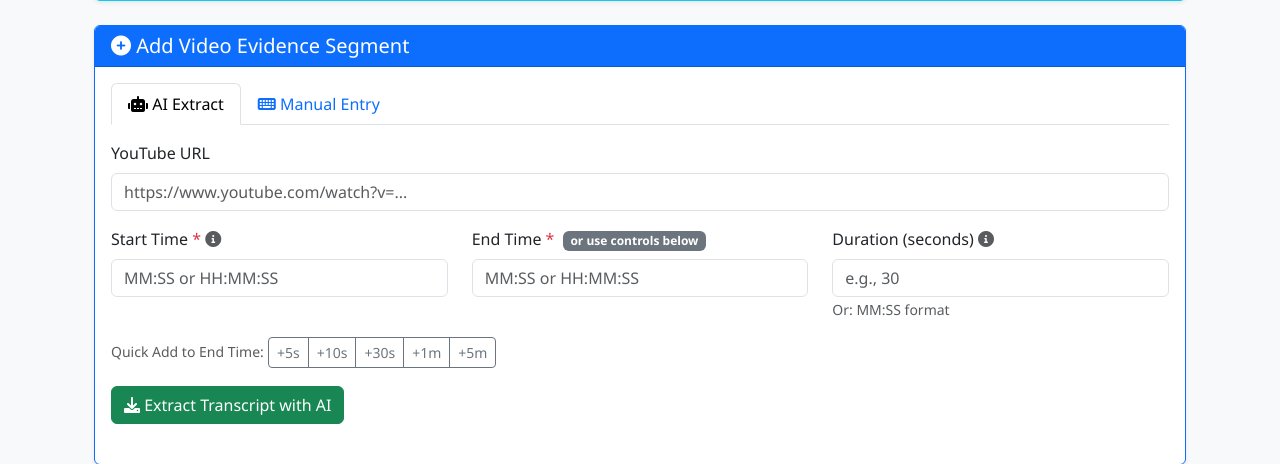
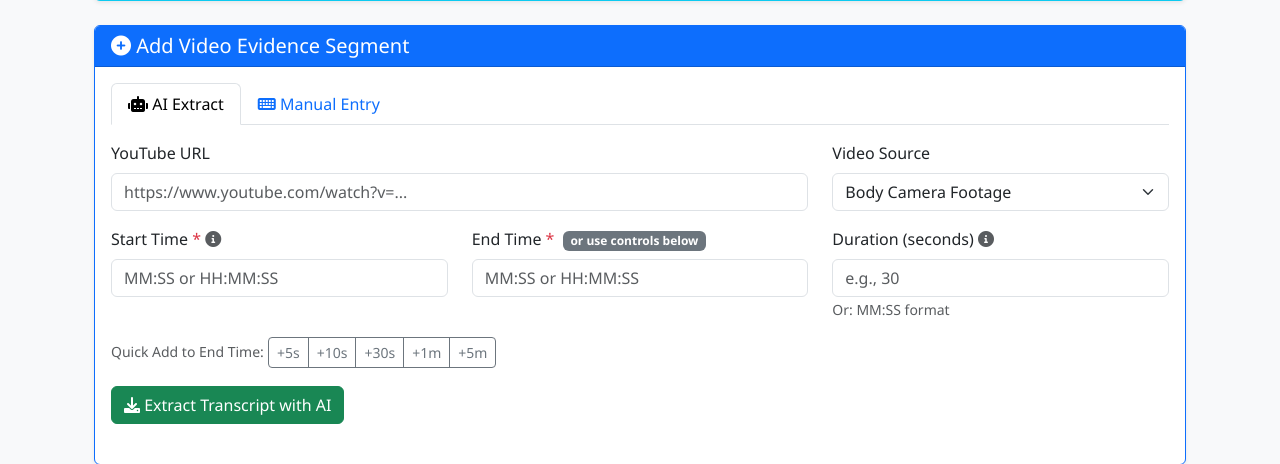
Before and after one commit to LaylaAddi/1983, a Django app: page /documents/1/evidence/ in a window 1280 px wide. Shown: the part 1020-1484 px from the top of the page. Run offline with Django 4.2, Linux system fonts and the light colour scheme; a user stored in the database is signed in; tables that the repository leaves empty hold one stand-in row (values such as "Sample post"); parts of the project's set-up code (start-up, migrations or seed data) failed here and were passed over; some libraries are stand-ins or nearby versions.

Commit message:
Add video source/origin selection for evidence
Allows users to specify whether video is from:
- Body Camera Footage (default)
- Plaintiff-Recorded Video
- Surveillance Camera
- Dashboard Camera
- Witness-Recorded Video
- Other

Changes:
- Add source_type and source_description fields to VideoEvidence model
- Add source selection dropdown to both AI Extract and Manual Entry forms
- Update extract_evidence_segment() and add_manual_segment() to handle source_type
- Update evidence_to_facts_service.py to use actual source type instead of hardcoded "Body Camera Footage"
- Document generation now shows "Plaintiff-Recorded Video" or other actual source in Statement of Facts and Exhibits

User can now accurately specify the origin of video evidence, which appears correctly in legal documents.

🤖 Generated with [Claude Code](https://claude.com/claude-code)

Co-Authored-By: Claude <noreply@anthropic.com>

```diff
--- a/documents/models.py
+++ b/documents/models.py
@@ -272,6 +272,26 @@ class VideoEvidence(models.Model):
     youtube_url = models.URLField(help_text="Full YouTube URL")
     video_title = models.CharField(max_length=300, blank=True, help_text="Auto-fetched from YouTube")
 
+    # Video source/origin
+    SOURCE_TYPE_CHOICES = [
+        ('body_camera', 'Body Camera Footage'),
+        ('plaintiff_recorded', 'Plaintiff-Recorded Video'),
+        ('surveillance', 'Surveillance Camera'),
+        ('dashboard_camera', 'Dashboard Camera'),
+        ('witness_recorded', 'Witness-Recorded Video'),
+        ('other', 'Other'),
+    ]
+    source_type = models.CharField(
+        max_length=50,
+        choices=SOURCE_TYPE_CHOICES,
+        default='body_camera',
+        help_text="Type/origin of video footage"
+    )
+    source_description = models.TextField(
+        blank=True,
+        help_text="Additional description of video source (optional)"
+    )
+
     # Timestamp segment
     start_time = models.CharField(max_length=10, help_text="Start time (MM:SS or HH:MM:SS)")
     end_time = models.CharField(max_length=10, help_text="End time (MM:SS or HH:MM:SS)")
--- a/documents/views/evidence_views.py
+++ b/documents/views/evidence_views.py
@@ -63,6 +63,7 @@ def extract_evidence_segment(request, pk):
         youtube_url = data.get('youtube_url', '')
         start_time_str = data.get('start_time', '0')
         end_time_str = data.get('end_time', '30')
+        source_type = data.get('source_type', 'body_camera')
 
         if not youtube_url:
             return JsonResponse({
@@ -150,7 +151,8 @@ def extract_evidence_segment(request, pk):
             end_seconds=end_seconds,
             raw_transcript=result['text'],
             edited_transcript=result['text'],
-            extraction_cost=result.get('cost_estimate', 0)
+            extraction_cost=result.get('cost_estimate', 0),
+            source_type=source_type
         )
 
         # Deduct actual cost from user's API credit
@@ -254,6 +256,7 @@ def add_manual_segment(request, pk):
         start_time_str = data.get('start_time', '0')
         end_time_str = data.get('end_time', '30')
         manual_transcript = data.get('transcript', '')
+        source_type = data.get('source_type', 'body_camera')
 
         if not youtube_url or not manual_transcript:
             return JsonResponse({
@@ -275,7 +278,8 @@ def add_manual_segment(request, pk):
             end_seconds=end_seconds,
             raw_transcript=manual_transcript,
             edited_transcript=manual_transcript,
-            manually_entered=True
+            manually_entered=True,
+            source_type=source_type
         )
 
         return JsonResponse({
--- a/templates/documents/evidence_manager.html
+++ b/templates/documents/evidence_manager.html
@@ -191,9 +191,20 @@
                         <!-- AI Extract Tab -->
                         <div class="tab-pane fade show active" id="extract-tab">
                             <div class="row">
-                                <div class="col-md-12 mb-3">
+                                <div class="col-md-8 mb-3">
                                     <label class="form-label">YouTube URL</label>
                                     <input type="url" id="new-url" class="form-control" placeholder="https://www.youtube.com/watch?v=...">
+                                </div>
+                                <div class="col-md-4 mb-3">
+                                    <label class="form-label">Video Source</label>
+                                    <select id="new-source-type" class="form-select">
+                                        <option value="body_camera">Body Camera Footage</option>
+                                        <option value="plaintiff_recorded">Plaintiff-Recorded Video</option>
+                                        <option value="surveillance">Surveillance Camera</option>
+                                        <option value="dashboard_camera">Dashboard Camera</option>
+                                        <option value="witness_recorded">Witness-Recorded Video</option>
+                                        <option value="other">Other</option>
+                                    </select>
                                 </div>
                             </div>
 
@@ -253,9 +264,20 @@
                         <!-- Manual Entry Tab -->
                         <div class="tab-pane fade" id="manual-tab">
                             <div class="row">
-                                <div class="col-md-12 mb-3">
+                                <div class="col-md-8 mb-3">
                                     <label class="form-label">YouTube URL</label>
                                     <input type="url" id="manual-url" class="form-control" placeholder="https://www.youtube.com/watch?v=...">
+                                </div>
+                                <div class="col-md-4 mb-3">
+                                    <label class="form-label">Video Source</label>
+                                    <select id="manual-source-type" class="form-select">
+                                        <option value="body_camera">Body Camera Footage</option>
+                                        <option value="plaintiff_recorded">Plaintiff-Recorded Video</option>
+                                        <option value="surveillance">Surveillance Camera</option>
+                                        <option value="dashboard_camera">Dashboard Camera</option>
+                                        <option value="witness_recorded">Witness-Recorded Video</option>
+                                        <option value="other">Other</option>
+                                    </select>
                                 </div>
                             </div>
 
@@ -648,6 +670,7 @@ async function extractNewSegment() {
     const url = document.getElementById('new-url').value.trim();
     const start = document.getElementById('new-start').value.trim();
     const end = document.getElementById('new-end').value.trim();
+    const sourceType = document.getElementById('new-source-type').value;
     const statusDiv = document.getElementById('extract-status');
     const youtubeRegex = /^(https?:\/\/)?(www\.)?(youtube\.com\/watch\?v=|youtu\.be\/)([a-zA-Z0-9_-]{11})/;
 
@@ -720,7 +743,8 @@ const response = await fetch(`/documents/${DOCUMENT_ID}/evidence/extract/`, {
     body: JSON.stringify({
         youtube_url: url,
         start_time: start,
-        end_time: end
+        end_time: end,
+        source_type: sourceType
     })
 });
 
@@ -805,6 +829,7 @@ function addManualSegment() {
     const start = document.getElementById('manual-start').value.trim();
     const end = document.getElementById('manual-end').value.trim();
     const transcript = document.getElementById('manual-transcript').value.trim();
+    const sourceType = document.getElementById('manual-source-type').value;
     const statusDiv = document.getElementById('manual-status');
 
     // Validation
@@ -844,7 +869,8 @@ function addManualSegment() {
             youtube_url: url,
             start_time: start,
             end_time: end,
-            transcript: transcript
+            transcript: transcript,
+            source_type: sourceType
         })
     })
     .then(response => response.json())
```
Also changed, not shown: documents/services/evidence_to_facts_service.py (+6 -2 lines).
